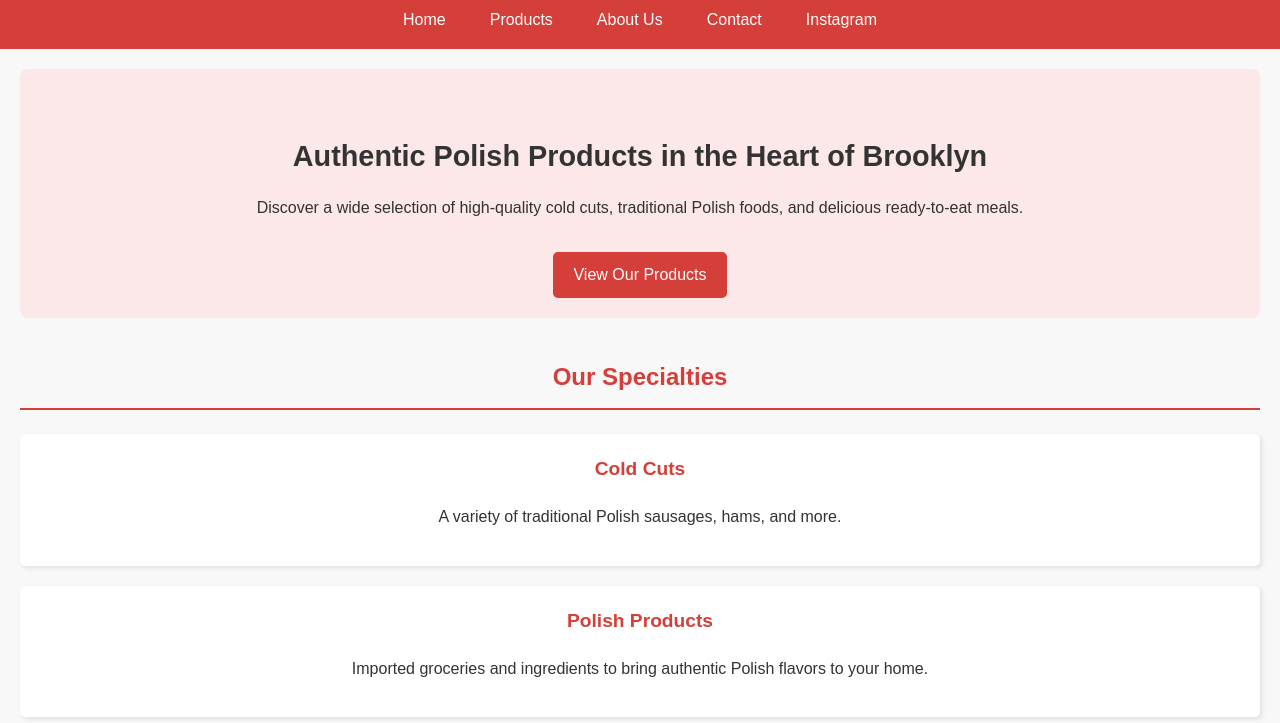
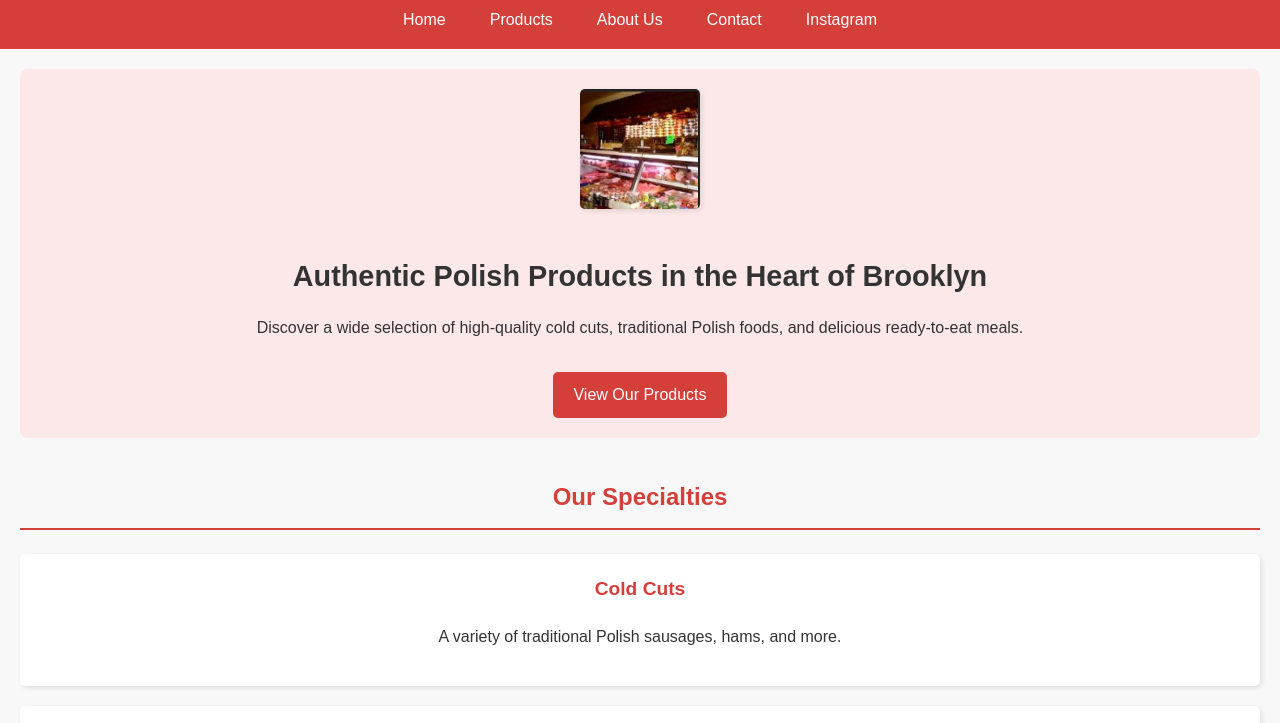
Before and after one commit to driggsmeatmarket/driggsmeatmarket.github.io, a plain HTML site: page index.html in a window 1280 px wide. Shown: the part 65-788 px from the top of the page. Drawn offline with Linux system fonts and the light colour scheme.

Commit message:
Update index.html

```diff
--- a/index.html
+++ b/index.html
@@ -90,7 +90,9 @@
             width: 80%; /* Make image take up more width on smaller screens */
             max-width: 300px; /* Maintain a maximum width */
             height: auto; /* Maintain aspect ratio */
-            background-image: url('./store.png'); /* Replace with the actual image path */
+            width: 120px;
+            height: 120px;
+            background-image: url('./store.png');
             background-size: cover;
             background-position: center;
             border-radius: 5px;
```
